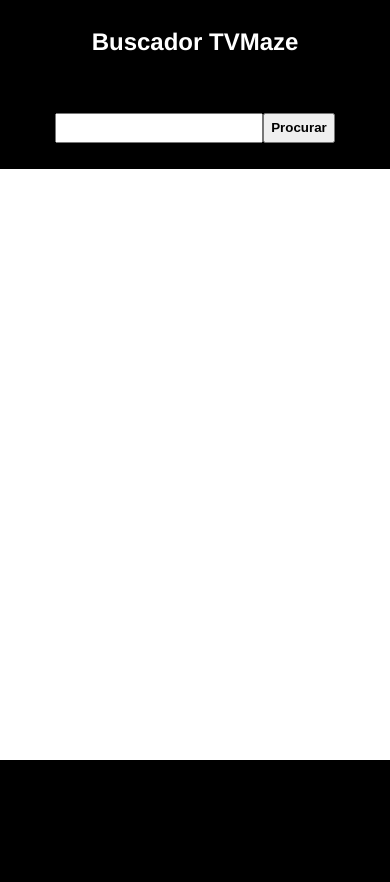
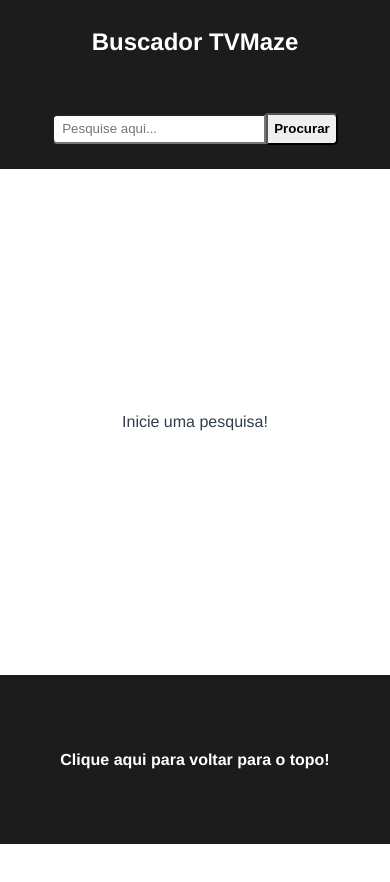
Before and after one commit to FelipeLTavares/buscador-de-filmes, a Vue app: page / in a window 390 px wide. Shown: the top 882 px of the page. After the commit the page ends 844 px from the top, so only its background shows below. Built offline with nearby package versions, Linux system fonts and the light colour scheme.

Commit message:
Refinamento da logica de pesquisa e novas estilizações

```diff
--- a/public/index.html
+++ b/public/index.html
@@ -1,17 +1,13 @@
 <!DOCTYPE html>
-<html lang="">
+<html lang="pt-br">
   <head>
     <meta charset="utf-8">
     <meta http-equiv="X-UA-Compatible" content="IE=edge">
     <meta name="viewport" content="width=device-width,initial-scale=1.0">
     <link rel="icon" href="<%= BASE_URL %>favicon.ico">
-    <title><%= htmlWebpackPlugin.options.title %></title>
+    <title>Buscador TVMaze</title>
   </head>
   <body>
-    <noscript>
-      <strong>We're sorry but <%= htmlWebpackPlugin.options.title %> doesn't work properly without JavaScript enabled. Please enable it to continue.</strong>
-    </noscript>
     <div id="app"></div>
-    <!-- built files will be auto injected -->
   </body>
 </html>
--- a/src/pages/Filmes.vue
+++ b/src/pages/Filmes.vue
@@ -1,19 +1,20 @@
 <template>
   <div class="container-principal">
-    <header>
+    <header ref="head">
         <h1>Buscador TVMaze</h1>
         <div class="buscador">
-            <input type="text" class="buscar" v-model="busca">
+            <input type="text" class="buscar" v-model="busca" placeholder="Pesquise aqui..." @keyup.enter="getFilmes()">
             <button class="botao-busca" @click="getFilmes()">Procurar</button>
         </div>
     </header>
-    <main>
+    <main v-if="vazio">
         <CartaoFilme v-for="filme in listaFilmes"
-        :key="filme.show.id" :filmeNome="filme.show.name" :filmeImagem="filme.show.image.original"
-        :filmeUrl="filme.show.url" :filmeLingua="filme.show.language" :filmeGeneros="filme.show.genres"
+        :key="filme.id" :filmeNome="filme.name" :filmeImagem="filme.image.medium"
+        :filmeUrl="filme.url" :filmeLingua="filme.language" :filmeGeneros="filme.genres"
         />
     </main>
-    <footer></footer>
+    <main v-else class="mensagem"> {{mensagem}} </main>
+    <footer @click="voltarTopo()"><h4>Clique aqui para voltar para o topo!</h4></footer>
   </div>
 </template>
 
@@ -25,14 +26,32 @@
     name: "filmes-view",
     data() {
         return {
-            listaFilmes: "",
-            busca: ""
+            listaFilmes: [],
+            busca: "",
+            mensagem: 'Inicie uma pesquisa!',
+            vazio: false
         };
     },
     methods: {
         async getFilmes() {
             await axios.get("https://api.tvmaze.com/search/shows?q=" + this.busca)
-                .then(e => {this.listaFilmes = e.data; console.log(e.data)});
+                .then(e => {
+                        let listaProvisoria1 = e.data;
+                        let listaProvisoria2 = [];
+                        for (let filme of listaProvisoria1){
+                            if(filme.show.image == null){
+                                continue
+                            }
+                            listaProvisoria2.push(filme.show)
+                        }
+                        listaProvisoria2.length == 0? this.vazio = false: this.vazio = true;
+                        this.listaFilmes = listaProvisoria2;
+                        this.mensagem = 'Sem resultado para esta pesquisa... :(';
+                });
+        },
+
+        voltarTopo(){
+            this.$refs['head'].scrollIntoView({behavior: "smooth"})
         }
     },
     components: { CartaoFilme }
@@ -46,51 +65,55 @@
         grid-template: 20vh auto 20vh/1fr 4fr;
         grid-template-areas: 'h h' 'm m' 'f f';
     }
-
     header{
-        background-color: black;
+        background-color: #1C1C1C	;
         grid-area: h;
         display: grid;
         grid-template-columns: 1fr 2fr 1fr;
         align-items: center;
     }
-
     header > h1{
-        font-size: 24px;
+        font-size: 30px;
         color: white;
-        margin: 10px;
     }
-
     .buscador{
-        margin: 10px;
         height: 28px;
+        margin: 20px;
     }
-
     .buscador > input{
         height: 24px;
-        min-width: 200px
+        min-width: 200px;
+        border-radius: 5px 0 0 5px;
+        padding-left: 8px;
     }
-
     .buscador > button{
-        height: 30px;
+        height: 32px;
         font-weight: 600;
-    }
-
-    aside{
-        grid-area: a;
-        background-color: gray;
+        border-radius: 0 5px 5px 0;
     }
     main{
         grid-area: m;
         display: grid;
-        min-height: 550px;
+        min-height: 60vh;
         grid-template-columns: auto auto auto;
         gap: 10px;
         justify-items: center;
     }
+    .mensagem{
+        display: grid;
+        align-items: center;
+        justify-content: center;
+    }
     footer{
         grid-area: f;
-        background-color: black;
+        background-color: #1C1C1C;
+        display: grid;
+        align-items: center;
+        justify-content: center;
+        color: white;
+    }
+    footer > h4:hover{
+        cursor: pointer;
     }
 
     @media (max-width: 1008px){
@@ -103,6 +126,7 @@
         }
         header{
             grid-template-columns: auto auto;
+            gap: 100px;
         }
     }
 
@@ -113,15 +137,25 @@
             align-items: center;
         }
         main{
-            min-height: 70vh;
+            min-height: 60vh;
             grid-template-columns: auto auto;
         }
+        header > h1{
+        font-size: 24px;
+        color: white;
+    }
     }
 
-    @media(max-width: 480px){
+    @media(max-width: 610px){
         main{
             grid-template-columns: auto;
         }
+        header > h1{
+            margin: 5px;
+            margin-top: 5px;
+        }
+        .buscador{
+            margin: 5px;
+        }
     }
-
 </style>
```
